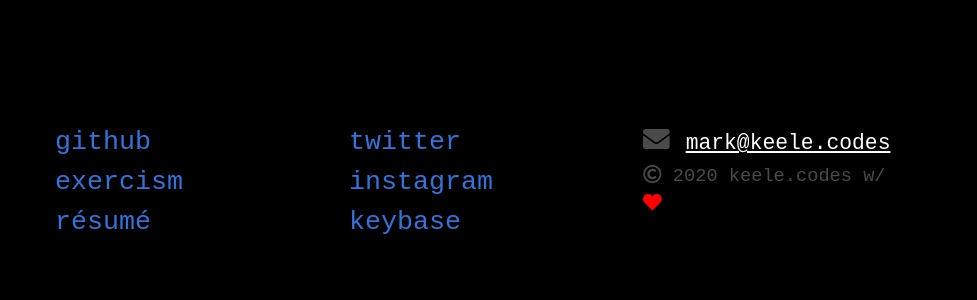
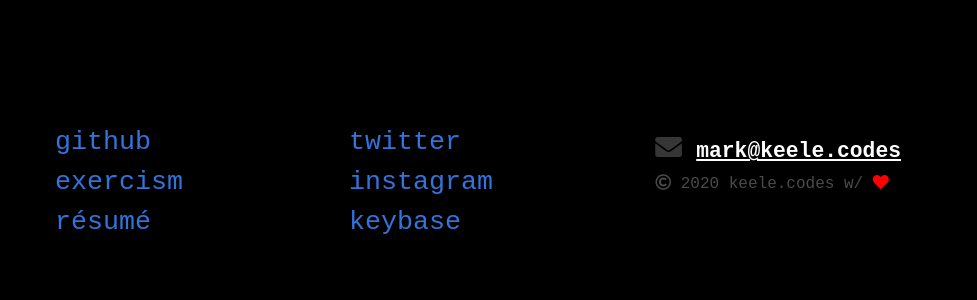
Before and after one commit to thekeele/keele.codes, a website: page index.html in a window 1280 px wide. Shown: the part 202-502 px from the top of the page, 303-1280 px from the left. Drawn offline with Linux system fonts and the light colour scheme.

Commit message:
style contact info with a card

```diff
--- a/index.html
+++ b/index.html
@@ -139,24 +139,22 @@
               </ul>
             </div>
 
-            <!-- contact links -->
-            <div class="column">
-              <ul class="contact-links">
-                <!--<li>
-                  <i class="fas fa-mobile-alt"></i>
-                  <a id="phone_number" href="tel:1-406-404-6510" class="header header-contact">+1(406)404-6510</a>
-                </li>-->
-                <li>
-                  <i class="fas fa-envelope"></i>
-                  <a id="email" href="mailto:mark@keele.codes" class="header header-contact">mark@keele.codes</a>
-                </li>
-                <li class="copyright">
-                  <i class="far fa-copyright copyright-icon"></i> 2020 keele.codes w/ <i class="fas fa-heart copyright-icon copyright-heart"></i>
-                </li>
-                <!--<li class="copyright">
-                  artisan crafted w/ <i class="fas fa-heart copyright-icon copyright-heart"></i>
-                </li>-->
-              </ul>
+            <div class="card-content">
+              <div class="media">
+                <div class="media-content">
+                  <p class="title is-4" style="padding-bottom: 10px;">
+                    <i class="fas fa-envelope"></i>
+                    <!--<i class="fas fa-mobile-alt"></i>
+                    <a id="phone_number" href="tel:1-406-404-6510" class="header header-contact">+1(406)404-6510</a>-->
+
+                    <a id="email" href="mailto:mark@keele.codes" class="header header-contact">mark@keele.codes</a>
+                  </p>
+
+                  <p class="subtitle is-6">
+                    <i class="far fa-copyright copyright-icon"></i> 2020 keele.codes w/ <i class="fas fa-heart copyright-icon copyright-heart"></i>
+                  </p>
+                </div>
+              </div>
             </div>
             <!-- end contact column -->
           </div>
```
